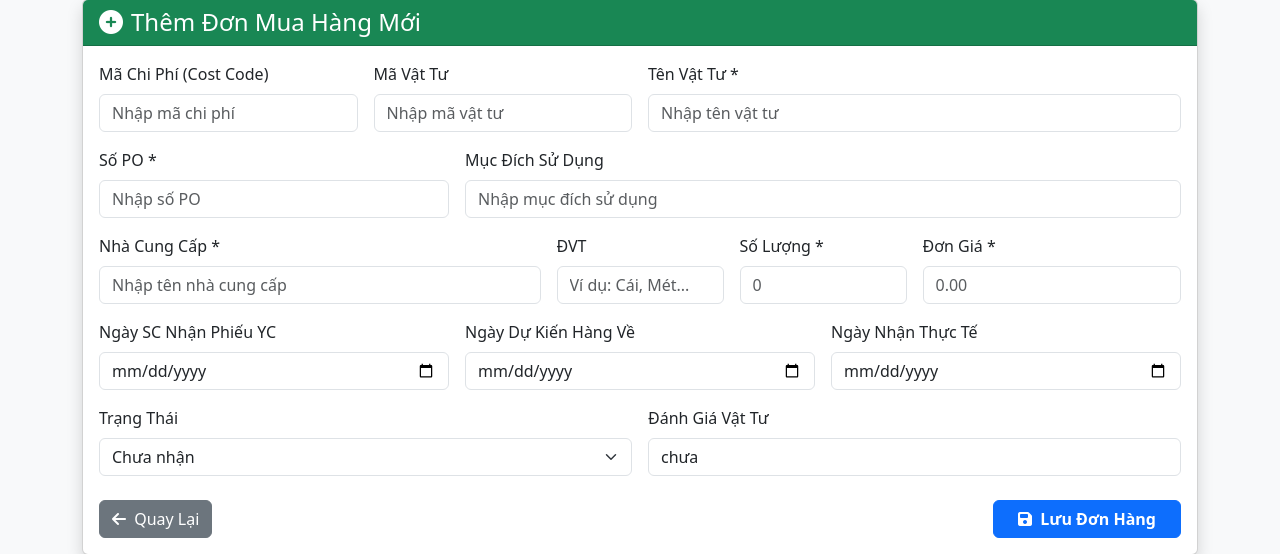
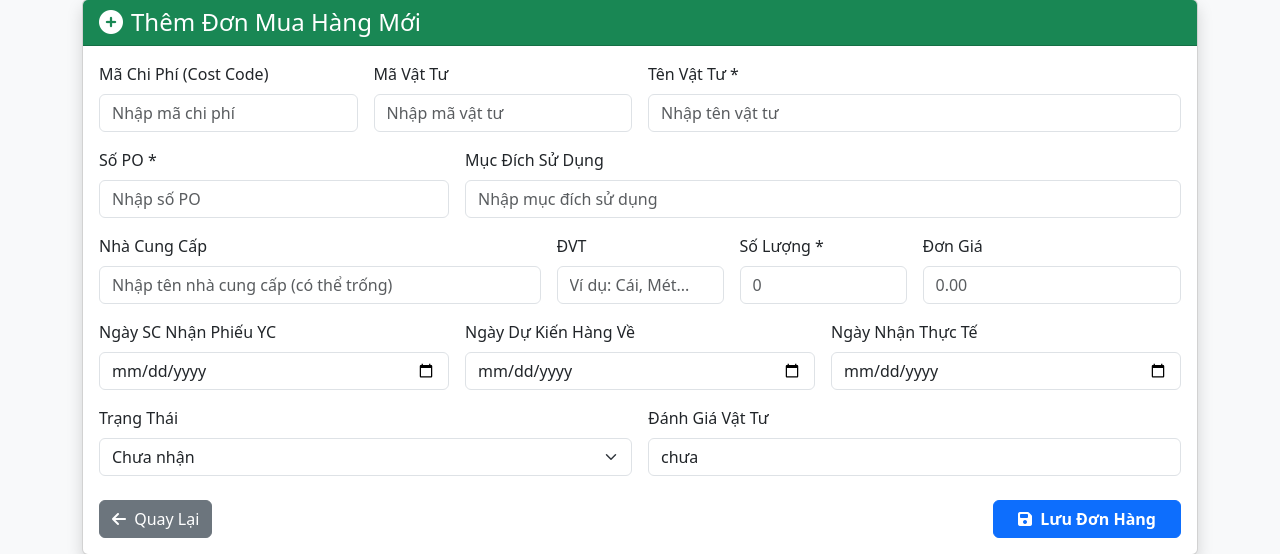
Before and after one commit to BTTB98/quan-ly-thiet-bi, a Flask app: page /purchases/add in a window 1280 px wide. Shown: the part 81-635 px from the top of the page. Run offline with Flask 3, Linux system fonts and the light colour scheme; the visitor is signed in with stand-in values (Sample User, id 1).

Commit message:
Update add_purchase.html

```diff
--- a/templates/add_purchase.html
+++ b/templates/add_purchase.html
@@ -67,10 +67,10 @@
                         <input type="text" class="form-control" name="purpose" placeholder="Nhập mục đích sử dụng">
                     </div>
 
-                    <!-- Nhà Cung Cấp, ĐVT, Số Lượng, Đơn Giá -->
+                    <!-- Nhà Cung Cấp, ĐVT, Số Lượng, Đơn Giá (Nhà cung cấp & đơn giá không bắt buộc) -->
                     <div class="col-md-5">
-                        <label class="form-label">Nhà Cung Cấp *</label>
-                        <input type="text" class="form-control" name="supplier" placeholder="Nhập tên nhà cung cấp" required>
+                        <label class="form-label">Nhà Cung Cấp</label>
+                        <input type="text" class="form-control" name="supplier" placeholder="Nhập tên nhà cung cấp (có thể trống)">
                     </div>
                     <div class="col-md-2">
                         <label class="form-label">ĐVT</label>
@@ -81,8 +81,8 @@
                         <input type="number" class="form-control" name="quantity" placeholder="0" required>
                     </div>
                     <div class="col-md-3">
-                        <label class="form-label">Đơn Giá *</label>
-                        <input type="number" step="any" class="form-control" name="unit_price" placeholder="0.00" required>
+                        <label class="form-label">Đơn Giá</label>
+                        <input type="number" step="any" class="form-control" name="unit_price" placeholder="0.00">
                     </div>
 
                     <!-- Các Ngày Tháng -->
```
